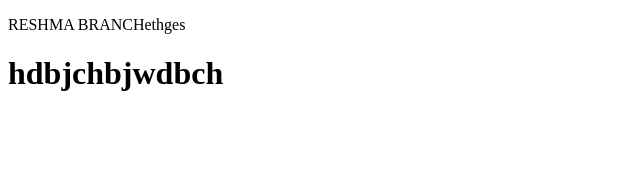
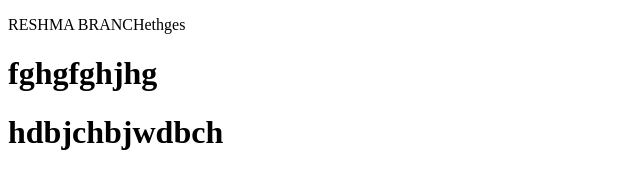
Before and after one commit to reshu68/examplegithub, a plain HTML site: page byebye.html in a window 1280 px wide. Shown: the whole page, without its empty margins (0-640 px from the left). Drawn offline with Linux system fonts and the light colour scheme.

Commit message:
Update byebye.html

```diff
--- a/byebye.html
+++ b/byebye.html
@@ -7,6 +7,7 @@
 </head>
 <body>
     <p>RESHMA BRANCHethges</p>
+    <h1>fghgfghjhg</h1>
     <h1>hdbjchbjwdbch</h1>
 </body>
 </html>
```
